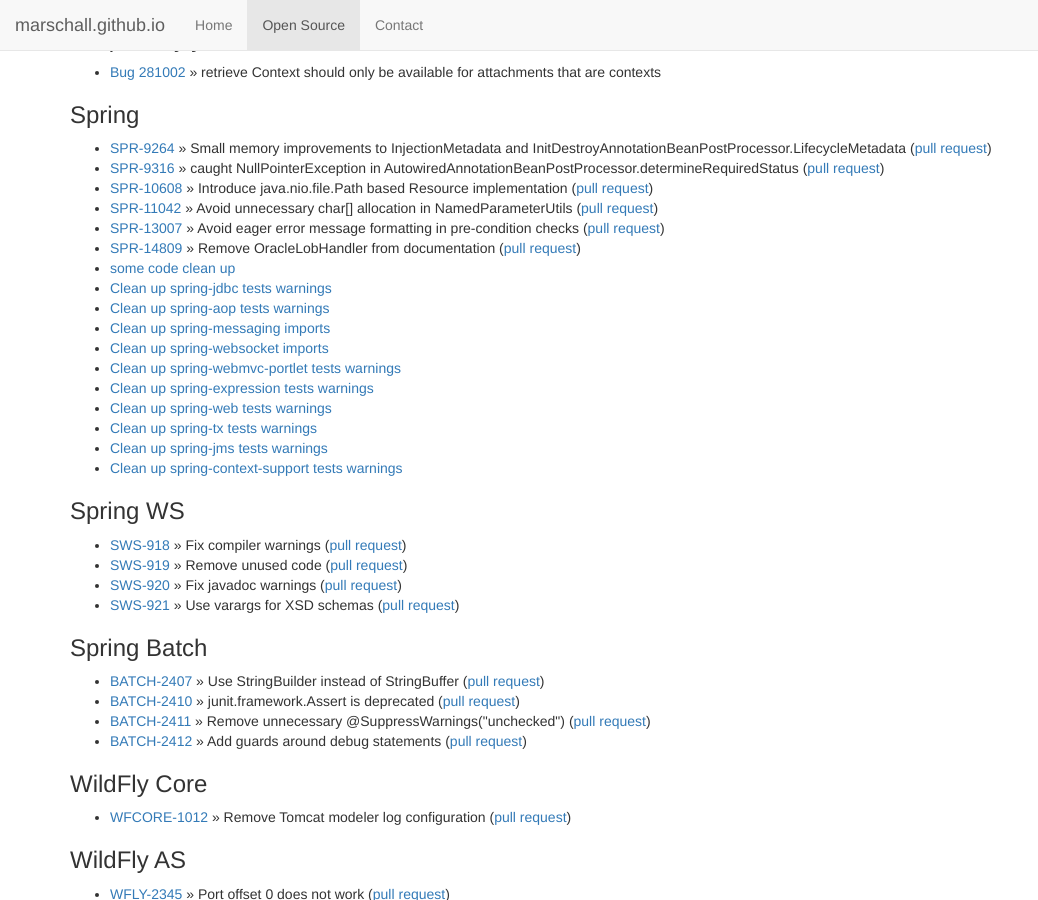
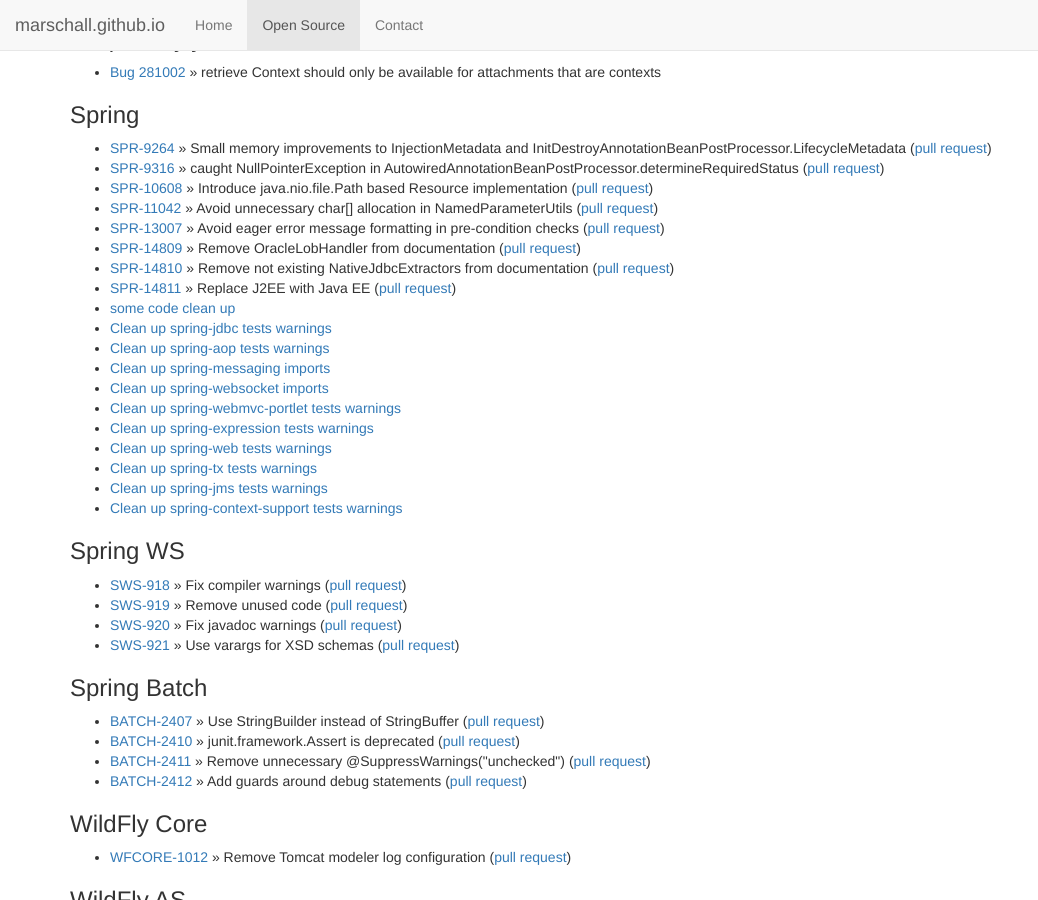
Before and after one commit to marschall/marschall.github.com, a Jekyll site: the page built from open-source.html, in a window 1280 px wide and 900 px high, scrolled down 998 px. Shown: the whole window, without its empty margins (0-1038 px from the left). Built offline with Jekyll 4.4.1, drawn with Linux system fonts in a browser that asks for light colours.

Commit message:
more Spring fixes

```diff
--- a/open-source.html
+++ b/open-source.html
@@ -81,6 +81,8 @@
 Avoid unnecessary char[] allocation in NamedParameterUtils (<a href="https://github.com/spring-projects/spring-framework/pull/397">pull request</a>)</li>
   <li><a href="https://jira.spring.io/browse/SPR-13007">SPR-13007</a> &raquo; Avoid eager error message formatting in pre-condition checks (<a href="https://github.com/spring-projects/spring-framework/pull/797">pull request</a>)</li>
   <li><a href="https://jira.spring.io/browse/SPR-14809">SPR-14809</a> &raquo; Remove OracleLobHandler from documentation (<a href="https://github.com/spring-projects/spring-framework/pull/1204">pull request</a>)</li>
+  <li><a href="https://jira.spring.io/browse/SPR-14810">SPR-14810</a> &raquo; Remove not existing NativeJdbcExtractors from documentation (<a href="https://github.com/spring-projects/spring-framework/pull/1205">pull request</a>)</li>
+  <li><a href="https://jira.spring.io/browse/SPR-14811">SPR-14811</a> &raquo; Replace J2EE with Java EE (<a href="https://github.com/spring-projects/spring-framework/pull/1206">pull request</a>)</li>
   <li><a href="https://github.com/spring-projects/spring-framework/pull/34">some code clean up</a></li>
   <li><a href="https://github.com/spring-projects/spring-framework/pull/518">Clean up spring-jdbc tests warnings</a></li>
   <li><a href="https://github.com/spring-projects/spring-framework/pull/519">Clean up spring-aop tests warnings</a></li>
@@ -410,7 +412,4 @@
 
 https://issues.jboss.org/browse/JBWS-4031
 
-https://jira.spring.io/browse/SPR-14810
-https://jira.spring.io/browse/SPR-14811
-
 -->
```
